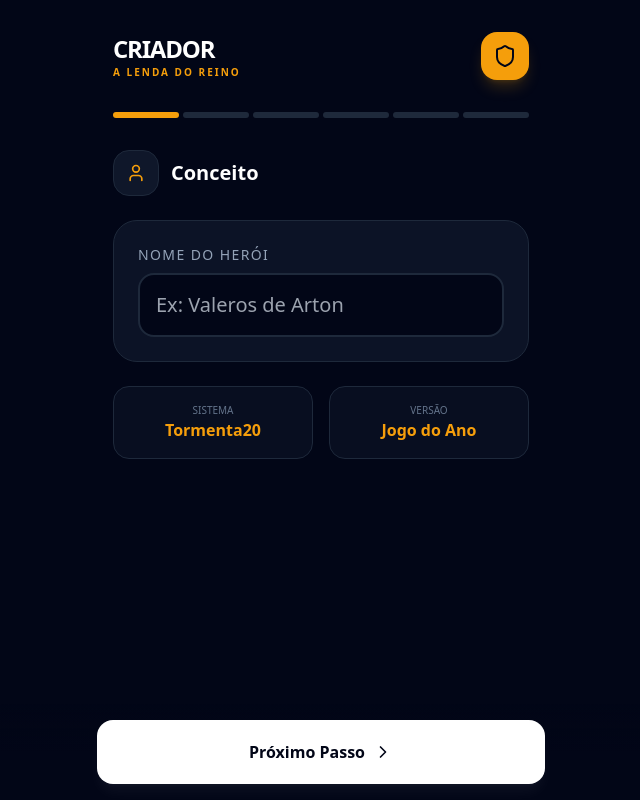
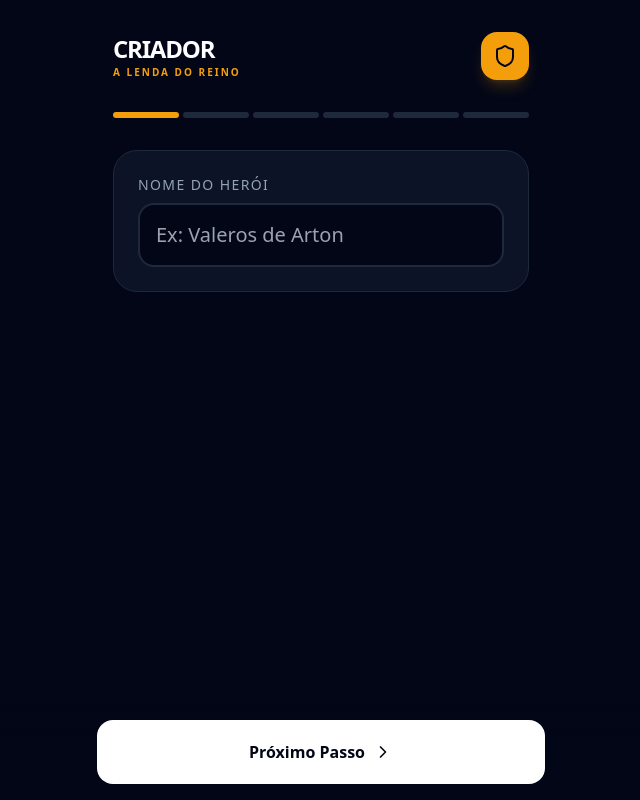
Before and after one commit to tomasbalestrin-brius/A-lenda-do-Reino, a React (Vite) app: page / in a window 1280 px wide. Shown: the whole page, without its empty margins (319-959 px from the left). Built offline with nearby package versions, Linux system fonts and the light colour scheme.

Commit message:
fix: embutindo dados no componente para garantir build

```diff
--- a/src/ui/CharacterCreatorPWA.jsx
+++ b/src/ui/CharacterCreatorPWA.jsx
@@ -1,23 +1,33 @@
 import React, { useState, useEffect } from 'react';
 import { motion, AnimatePresence } from 'framer-motion';
-import { RACES } from './races';
-import { CLASSES } from './classes';
-import { ORIGINS } from './origins';
-import { GENERAL_POWERS } from './powers';
 import {
-  User,
-  Shield,
-  Sword,
-  Scroll,
-  Sparkles,
-  ChevronRight,
-  ChevronLeft,
-  Check,
-  Info,
-  Dices,
-  Save
+  User, Shield, Sword, Scroll, Sparkles, ChevronRight,
+  ChevronLeft, Check, Info, Dices, Save
 } from 'lucide-react';
-import { SpellSelectionStep } from './SpellSelectionStep';
+
+// DADOS EMBUTIDOS PARA GARANTIR O BUILD
+const RACES = [
+  { id: 'humano', name: 'Humano', description: 'Versáteis e adaptáveis.', type: 'Versátil' },
+  { id: 'anao', name: 'Anão', description: 'Resistentes e tradicionais.', type: 'Resistente' },
+  { id: 'elfo', name: 'Elfo', description: 'Graciosos e mágicos.', type: 'Mágico' },
+  { id: 'dahllan', name: 'Dahllan', description: 'Meio-plantas guardiões da natureza.', type: 'Natureza' },
+  { id: 'lefou', name: 'Lefou', description: 'Tocados pela Tormenta.', type: 'Aberração' },
+  { id: 'qareen', name: 'Qareen', description: 'Meio-gênios bondosos.', type: 'Mágico' }
+];
+
+const CLASSES = [
+  { id: 'guerreiro', name: 'Guerreiro', pv: 20, pm: 3, role: 'Combate' },
+  { id: 'mago', name: 'Mago', pv: 8, pm: 6, role: 'Magia', hasSpells: true },
+  { id: 'clerigo', name: 'Clérigo', pv: 16, pm: 5, role: 'Suporte', hasSpells: true },
+  { id: 'paladino', name: 'Paladino', pv: 20, pm: 4, role: 'Tanque' },
+  { id: 'ladino', name: 'Ladino', pv: 12, pm: 4, role: 'Especialista' }
+];
+
+const ORIGINS = [
+  { id: 'acólito', name: 'Acólito', description: 'Criado em um templo.' },
+  { id: 'artesão', name: 'Artesão', description: 'Mestre em um ofício.' },
+  { id: 'eremita', name: 'Eremita', description: 'Viveu isolado do mundo.' }
+];
 
 // Componente de Card Estilizado
 const SelectionCard = ({ title, subtitle, selected, onClick, icon, badge }) => (
@@ -50,13 +60,9 @@ const SelectionCard = ({ title, subtitle, selected, onClick, icon, badge }) => (
 export function CharacterCreatorPWA({ onComplete }) {
   const [step, setStep] = useState(1);
   const [character, setCharacter] = useState({
-    name: '',
-    race: null,
-    class: null,
-    origin: null,
+    name: '', race: null, class: null, origin: null,
     attributes: { for: 10, dex: 10, con: 10, int: 10, wis: 10, cha: 10 },
-    powers: [],
-    spells: []
+    powers: [], spells: []
   });
 
   const steps = [
@@ -65,14 +71,12 @@ export function CharacterCreatorPWA({ onComplete }) {
     { id: 3, title: 'Classe', icon: Sword },
     { id: 4, title: 'Origem', icon: Scroll },
     { id: 5, title: 'Atributos', icon: Dices },
-    { id: 6, title: 'Magias', icon: Sparkles, condition: () => character.class?.hasSpells },
-    { id: 7, title: 'Revisão', icon: Shield }
-  ].filter(s => !s.condition || s.condition());
+    { id: 6, title: 'Revisão', icon: Shield }
+  ];
 
   const nextStep = () => setStep(prev => Math.min(prev + 1, steps.length));
   const prevStep = () => setStep(prev => Math.max(prev - 1, 1));
 
-  // Renderização dos Passos
   const renderStep = () => {
     switch(step) {
       case 1:
@@ -87,16 +91,6 @@ export function CharacterCreatorPWA({ onComplete }) {
                 placeholder="Ex: Valeros de Arton"
                 className="w-full bg-slate-950 border-2 border-slate-800 rounded-2xl p-4 text-xl text-white focus:border-amber-500 outline-none transition-all"
               />
-            </div>
-            <div className="grid grid-cols-2 gap-4">
-              <div className="bg-slate-900/50 p-4 rounded-2xl border border-slate-800 text-center">
-                <p className="text-[10px] text-slate-500 uppercase">Sistema</p>
-                <p className="text-amber-500 font-bold">Tormenta20</p>
-              </div>
-              <div className="bg-slate-900/50 p-4 rounded-2xl border border-slate-800 text-center">
-                <p className="text-[10px] text-slate-500 uppercase">Versão</p>
-                <p className="text-amber-500 font-bold">Jogo do Ano</p>
-              </div>
             </div>
           </div>
         );
@@ -151,37 +145,15 @@ export function CharacterCreatorPWA({ onComplete }) {
               <div key={attr} className="flex items-center justify-between bg-slate-950 p-4 rounded-2xl border border-slate-800">
                 <span className="uppercase font-bold text-slate-300 w-12">{attr}</span>
                 <div className="flex items-center gap-6">
-                  <button
-                    onClick={() => setCharacter({
-                      ...character,
-                      attributes: {...character.attributes, [attr]: Math.max(8, val - 1)}
-                    })}
-                    className="w-10 h-10 rounded-full bg-slate-800 flex items-center justify-center text-xl font-bold hover:bg-slate-700"
-                  >-</button>
+                  <button onClick={() => setCharacter({...character, attributes: {...character.attributes, [attr]: Math.max(8, val - 1)}})} className="w-10 h-10 rounded-full bg-slate-800 flex items-center justify-center text-xl font-bold">-</button>
                   <span className="text-2xl font-black text-amber-500 w-8 text-center">{val}</span>
-                  <button
-                    onClick={() => setCharacter({
-                      ...character,
-                      attributes: {...character.attributes, [attr]: Math.min(20, val + 1)}
-                    })}
-                    className="w-10 h-10 rounded-full bg-slate-800 flex items-center justify-center text-xl font-bold hover:bg-slate-700"
-                  >+</button>
+                  <button onClick={() => setCharacter({...character, attributes: {...character.attributes, [attr]: Math.min(20, val + 1)}})} className="w-10 h-10 rounded-full bg-slate-800 flex items-center justify-center text-xl font-bold">+</button>
                 </div>
               </div>
             ))}
           </div>
         );
       case 6:
-        if (character.class?.hasSpells) {
-          return (
-            <SpellSelectionStep
-              character={character}
-              onUpdate={(spells) => setCharacter({...character, spells})}
-            />
-          );
-        }
-        return null;
-      case 7:
         return (
           <div className="space-y-4">
             <div className="bg-amber-500/10 p-6 rounded-3xl border-2 border-amber-500/30">
@@ -189,16 +161,6 @@ export function CharacterCreatorPWA({ onComplete }) {
               <p className="text-amber-500 font-bold uppercase tracking-widest text-sm">
                 {character.race?.name} {character.class?.name}
               </p>
-            </div>
-            <div className="grid grid-cols-2 gap-3">
-              <div className="bg-slate-900 p-4 rounded-2xl border border-slate-800">
-                <p className="text-[10px] text-slate-500 uppercase">Origem</p>
-                <p className="text-slate-200 font-medium">{character.origin?.name || 'Não selecionada'}</p>
-              </div>
-              <div className="bg-slate-900 p-4 rounded-2xl border border-slate-800">
-                <p className="text-[10px] text-slate-500 uppercase">Atributos</p>
-                <p className="text-slate-200 font-medium">Definidos</p>
-              </div>
             </div>
             <button
               onClick={() => onComplete(character)}
@@ -209,14 +171,12 @@ export function CharacterCreatorPWA({ onComplete }) {
             </button>
           </div>
         );
-      default:
-        return null;
+      default: return null;
     }
   };
 
   return (
     <div className="max-w-md mx-auto min-h-screen bg-[#020617] text-slate-100 p-4 pb-24 font-sans">
-      {/* Header */}
       <header className="flex items-center justify-between mb-8 pt-4">
         <div>
           <h1 className="text-2xl font-black tracking-tighter text-white">CRIADOR</h1>
@@ -226,60 +186,22 @@ export function CharacterCreatorPWA({ onComplete }) {
           <Shield className="text-slate-950" size={24} />
         </div>
       </header>
-
-      {/* Progress Bar */}
       <div className="flex gap-1 mb-8">
         {steps.map((s, idx) => (
-          <div
-            key={s.id}
-            className={`h-1.5 flex-1 rounded-full transition-all duration-500 ${
-              idx + 1 <= step ? 'bg-amber-500' : 'bg-slate-800'
-            }`}
-          />
+          <div key={s.id} className={`h-1.5 flex-1 rounded-full transition-all duration-500 ${idx + 1 <= step ? 'bg-amber-500' : 'bg-slate-800'}`} />
         ))}
       </div>
-
-      {/* Step Title */}
-      <div className="flex items-center gap-3 mb-6">
-        <div className="p-3 bg-slate-900 rounded-2xl border border-slate-800">
-          {React.createElement(steps[step-1]?.icon || User, { size: 20, className: "text-amber-500" })}
-        </div>
-        <h2 className="text-xl font-bold text-white">{steps[step-1]?.title}</h2>
-      </div>
-
-      {/* Content */}
       <AnimatePresence mode="wait">
-        <motion.div
-          key={step}
-          initial={{ opacity: 0, x: 20 }}
-          animate={{ opacity: 1, x: 0 }}
-          exit={{ opacity: 0, x: -20 }}
-          transition={{ duration: 0.2 }}
-        >
+        <motion.div key={step} initial={{ opacity: 0, x: 20 }} animate={{ opacity: 1, x: 0 }} exit={{ opacity: 0, x: -20 }}>
           {renderStep()}
         </motion.div>
       </AnimatePresence>
-
-      {/* Navigation Footer */}
       <footer className="fixed bottom-0 left-0 right-0 p-4 bg-gradient-to-t from-[#020617] via-[#020617] to-transparent">
         <div className="max-w-md mx-auto flex gap-3">
           {step > 1 && (
-            <button
-              onClick={prevStep}
-              className="p-5 rounded-2xl bg-slate-900 border border-slate-800 text-slate-300 hover:bg-slate-800 transition-all"
-            >
-              <ChevronLeft size={24} />
-            </button>
+            <button onClick={prevStep} className="p-5 rounded-2xl bg-slate-900 border border-slate-800 text-slate-300"><ChevronLeft size={24} /></button>
           )}
-          <button
-            onClick={nextStep}
-            disabled={step === steps.length}
-            className={`flex-1 p-5 rounded-2xl font-bold flex items-center justify-center gap-2 transition-all ${
-              step === steps.length
-                ? 'bg-slate-800 text-slate-500 cursor-not-allowed'
-                : 'bg-white text-slate-950 hover:bg-slate-100 shadow-lg shadow-white/5'
-            }`}
-          >
+          <button onClick={nextStep} disabled={step === steps.length} className="flex-1 p-5 rounded-2xl font-bold flex items-center justify-center gap-2 bg-white text-slate-950">
             {step === steps.length ? 'Revisão Final' : 'Próximo Passo'}
             <ChevronRight size={20} />
           </button>
```
